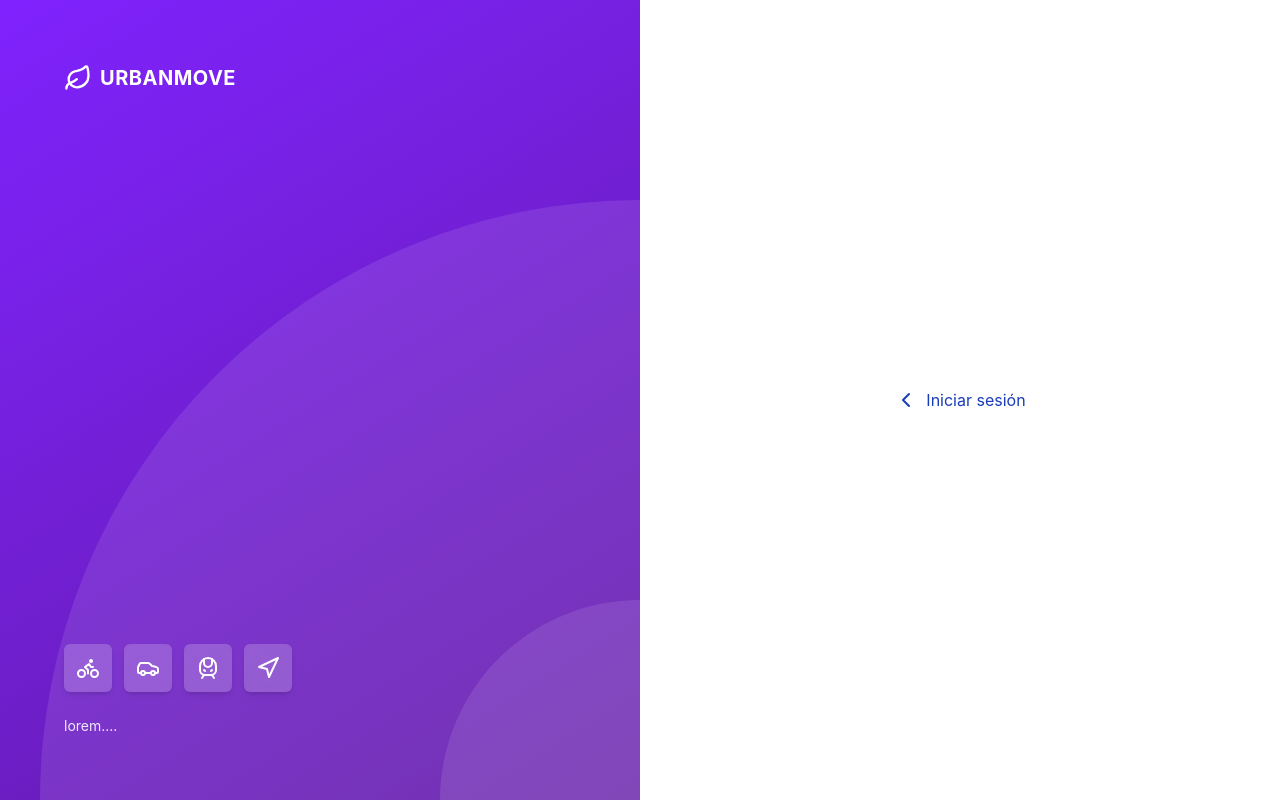
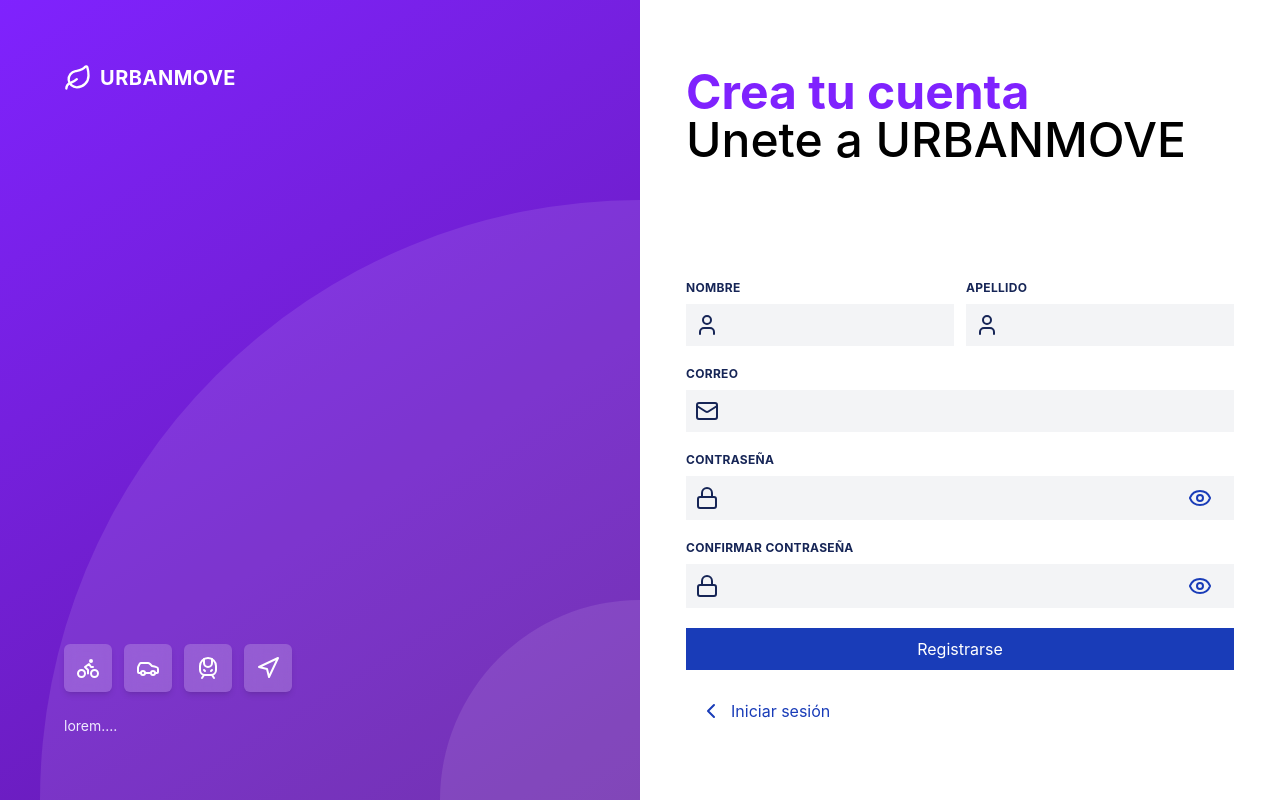
Before and after one commit to rodriguezhq/URBANMOVE, a React (Vite) app in the folder urbanmove_proyecto.client/: page /register in a window 1280 px wide. Built offline with nearby package versions, Linux system fonts and the light colour scheme; no server answers.

Commit message:
creación de vista register.tsx

```diff
--- a/urbanmove_proyecto.client/src/context/AuthContext.tsx
+++ b/urbanmove_proyecto.client/src/context/AuthContext.tsx
@@ -44,17 +44,16 @@ export function AuthProvider({ children }: { children: ReactNode }) {
 
     const register = async (registerData: RegisterType): Promise<boolean> => {
         setLoading(true);
-        let result = false;
         try {
             const newUser = await AuthService.register(registerData);
             setUser(newUser);
-            result = true;
+            return true;
         } catch (error) {
             console.error("Fallo de Registro", error);
+            throw error;
         } finally {
             setLoading(false);
         }
-        return result;
     };
 
     const values = useMemo(() => ({
--- a/urbanmove_proyecto.client/src/views/Register.tsx
+++ b/urbanmove_proyecto.client/src/views/Register.tsx
@@ -1,15 +1,151 @@
 import { useNavigate } from "react-router-dom";
 import AppButton from "../Components/AppButton";
-import { ChevronLeft } from "lucide-react";
+import { ChevronLeft, Eye, EyeOff, Lock, Mail, User } from 'lucide-react';
+import { useEffect, useState } from 'react';
+import AppInput from '../Components/AppInput';
+import Spinner from '../Components/Spinner';
+import { useAuth } from '../Hooks/useAuth';
 
-export default function Register() {
+function Register() {
+    const [name, setName] = useState('');
+    const [lastName, setLastName] = useState('');
+    const [email, setEmail] = useState('');
+    const [password, setPassword] = useState('');
+    const [confirmPassword, setConfirmPassword] = useState('');
+    const [showPassword, setShowPassword] = useState(false);
+    const [showConfirmPassword, setShowConfirmPassword] = useState(false);
+    const [error, setError] = useState<string | null>(null);
+    const [submitting, setSubmitting] = useState(false);
+
+    const { register, user, loading } = useAuth();
     const navigate = useNavigate();
 
-    return (
-        <div>
-            <AppButton type='button' appearance='subtle' onClick={() => navigate('/login')} className='flex items-center justify-start gap-2 w-full'>
-                <ChevronLeft/> Iniciar sesión
-            </AppButton>
-        </div>
-    )
+    const handleSubmit = async () => {
+        setError(null);
+
+        if (password !== confirmPassword) {
+            setError('Las contraseñas no coinciden');
+            return;
+        }
+
+        setSubmitting(true);
+        try {
+            const success = await register({ name, lastName, email, password, confirmPassword });
+            if (success) {
+                navigate('/app');
+            } else {
+                setError('No se completo el registro');
+            }
+        } catch {
+            setError('No se completo el registro');
+        } finally {
+            setSubmitting(false);
+        }
+    };
+
+    useEffect(() => {
+        if (user) {
+            navigate('/app');
+        }
+    }, [user]);
+
+    return (<>
+        {
+            loading
+                ? <div className="flex flex-col items-center justify-center gap-4">
+                    <Spinner />
+                </div>
+                :
+                <form onSubmit={(e) => { e.preventDefault(); handleSubmit(); }} className="flex flex-col justify-center items-start gap-5">
+                    <h2 className='text-3xl lg:text-5xl font-medium pb-6 lg:pb-24'>
+                        <span className='text-violet-600 font-bold'>
+                            Crea tu cuenta
+                        </span>
+                        <br />
+                        Unete a URBANMOVE
+                    </h2>
+
+                    <div className='flex w-full gap-3'>
+                        <AppInput
+                            label="Nombre"
+                            appearance='filled'
+                            type="text"
+                            containerClassName='w-full'
+                            value={name} onChange={(e) => setName(e.target.value)}
+                            leading={<User />} />
+                        <AppInput
+                            label="Apellido"
+                            appearance='filled'
+                            type="text"
+                            containerClassName='w-full'
+                            value={lastName} onChange={(e) => setLastName(e.target.value)}
+                            leading={<User />} />
+                    </div>
+
+                    <AppInput
+                        label="Correo"
+                        appearance='filled'
+                        type="email"
+                        containerClassName='w-full'
+                        value={email} onChange={(e) => setEmail(e.target.value)}
+                        leading={<Mail />} />
+
+                    <AppInput
+                        label="Contraseña"
+                        appearance='filled'
+                        type={showPassword ? "text" : "password"}
+                        containerClassName='w-full'
+                        value={password} onChange={(e) => setPassword(e.target.value)}
+                        leading={<Lock />}
+                        trailing={
+                            <AppButton
+                                type='button'
+                                appearance='transparent'
+                                onClick={() => setShowPassword(!showPassword)}
+                            >
+                                {
+                                    showPassword ? <EyeOff /> : <Eye />
+                                }
+                            </AppButton>
+                        }
+                    />
+
+                    <AppInput
+                        label="Confirmar contraseña"
+                        appearance='filled'
+                        type={showConfirmPassword ? "text" : "password"}
+                        containerClassName='w-full'
+                        value={confirmPassword} onChange={(e) => setConfirmPassword(e.target.value)}
+                        leading={<Lock />}
+                        trailing={
+                            <AppButton
+                                type='button'
+                                appearance='transparent'
+                                onClick={() => setShowConfirmPassword(!showConfirmPassword)}
+                            >
+                                {
+                                    showConfirmPassword ? <EyeOff /> : <Eye />
+                                }
+                            </AppButton>
+                        }
+                    />
+
+                    <AppButton disabled={submitting || loading} type='submit' className='w-full'>
+                        {submitting ? <><Spinner /> registrando...</> : 'Registrarse'}
+                    </AppButton>
+                    <AppButton disabled={submitting || loading} type='button' appearance='subtle' onClick={() => navigate('/login')} className='flex items-center justify-start gap-2 w-full'>
+                        <ChevronLeft /> Iniciar sesión
+                    </AppButton>
+
+                    {error && (
+                        <div className="rounded-md border border-red-700 bg-red-50 px-3 py-2">
+                            <p className="text-sm font-medium text-red-700">{error}</p>
+                        </div>
+                    )}
+                </form>
+        }
+    </>
+    );
 }
+
+export default Register;
```
